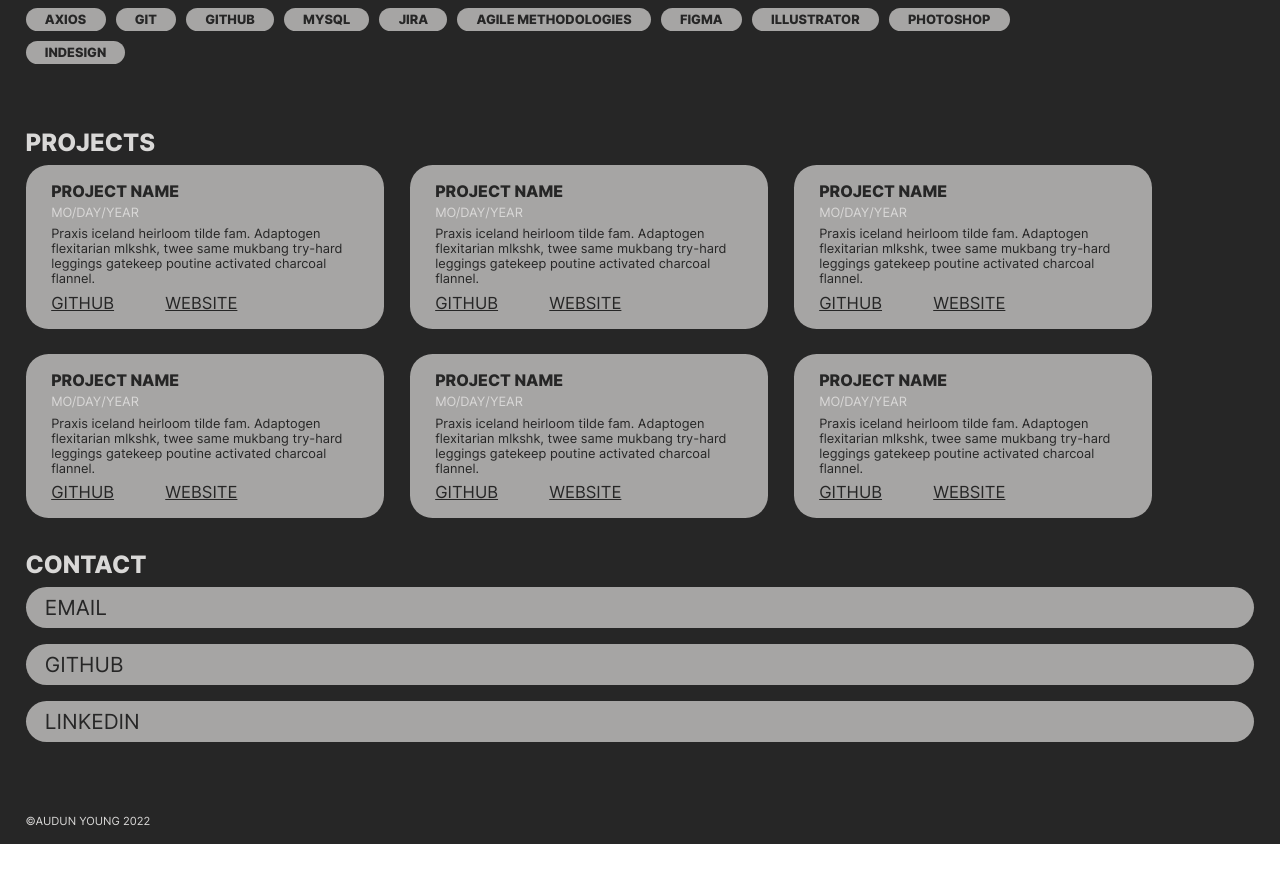
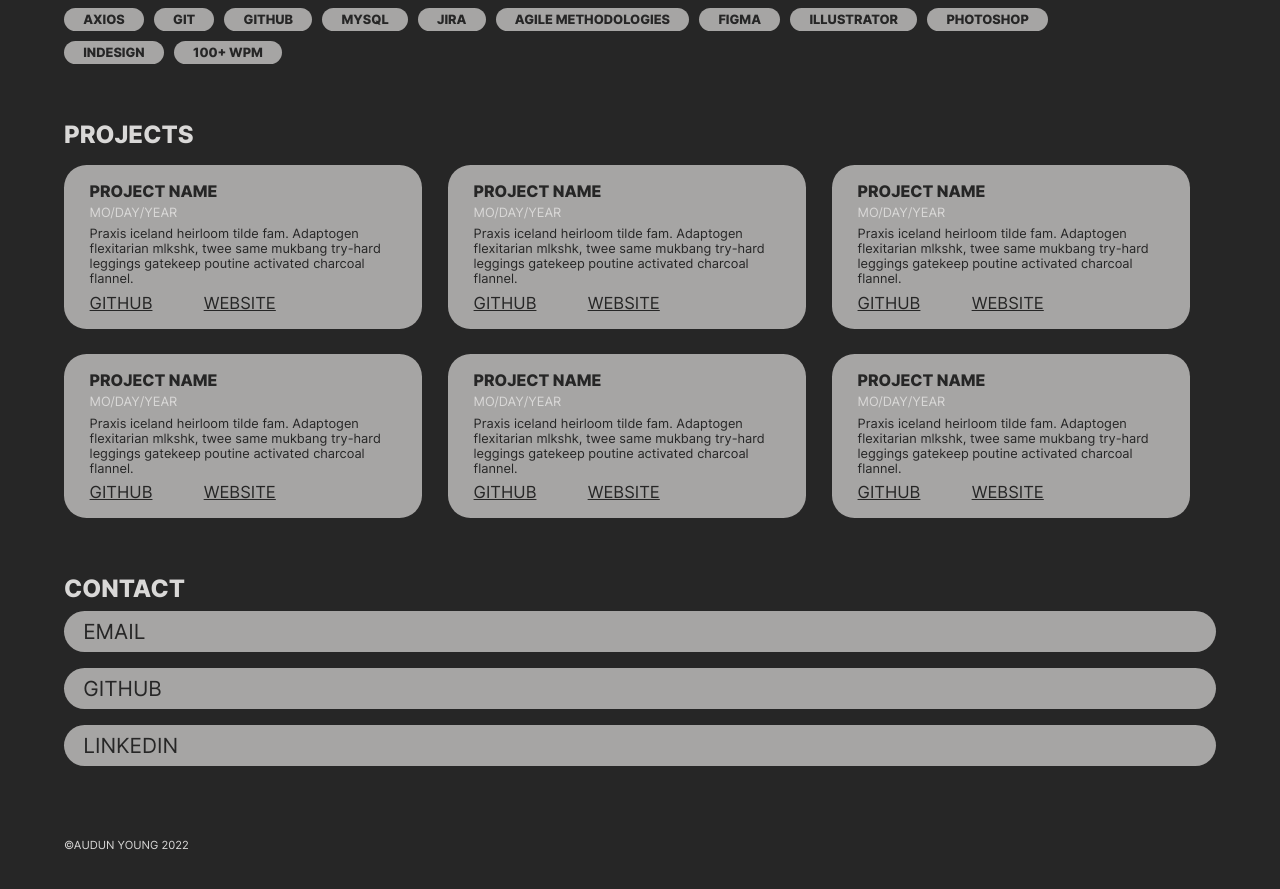
Before and after one commit to auditie/audun-portfolio, a React (Create React App) app: page / in a window 1280 px wide. Shown: the part 305-1194 px from the top of the page. Before the commit the page ends 1149 px from the top, so only its background shows below. Built offline with nearby package versions, Linux system fonts and the light colour scheme.

Commit message:
Home page work.

```diff
--- a/src/pages/AboutPage/AboutPage.scss
+++ b/src/pages/AboutPage/AboutPage.scss
@@ -0,0 +1,3 @@
+@use '../../styles/global';
+@use '../../styles/mixins' as *;
+@use '../../styles/colors' as *;
--- a/src/pages/HomePage/HomePage.js
+++ b/src/pages/HomePage/HomePage.js
@@ -7,7 +7,7 @@ import contactInfo from '../../data/contact-info.json';
 class HomePage extends Component {
     render() {
         let currentYear = new Date().getFullYear();
-        const devSkills = ['HTML', 'CSS', 'SASS', 'JAVASCRIPT', 'DOM', 'REACT.JS', 'JSX', 'NODE.JS', 'EXPRESS.JS', 'REST APIS', 'AXIOS', 'GIT', 'GITHUB', 'MYSQL', 'JIRA', 'AGILE METHODOLOGIES', 'FIGMA', 'ILLUSTRATOR', 'PHOTOSHOP', 'INDESIGN'];
+        const devSkills = ['HTML', 'CSS', 'SASS', 'JAVASCRIPT', 'DOM', 'REACT.JS', 'JSX', 'NODE.JS', 'EXPRESS.JS', 'REST APIS', 'AXIOS', 'GIT', 'GITHUB', 'MYSQL', 'JIRA', 'AGILE METHODOLOGIES', 'FIGMA', 'ILLUSTRATOR', 'PHOTOSHOP', 'INDESIGN', '100+ WPM'];
 
         return (
             <div className='home-page'>
--- a/src/pages/HomePage/HomePage.scss
+++ b/src/pages/HomePage/HomePage.scss
@@ -3,9 +3,18 @@
 @use '../../styles/colors' as *;
 
 .home-page {
+    width: 90vw;
+    margin-right: auto;
+    margin-left: auto;
+    padding-top: 4vh;
+    padding-bottom: 4vh;
+
+    @include tablet {
+        // padding: 4vh 2vw;
+    }
 
     &__about {
-        padding: 4vh 2vw;
+        // padding: 4vh 2vw;
         padding-bottom: 7vh;
 
         &-split {
@@ -70,20 +79,20 @@
     &__projects{
 
         &-cards {
-            padding-left: 2vw;
             display: flex;
             flex-direction: column;
-            gap: 2vw;
+            gap: 4vw;
 
             @include tablet {
                 flex-direction: row;
                 flex-wrap: wrap;
+                gap: 2vw;
             }
         }
     }
 
     &__contact {
-        padding: 4vh 2vw;
+        padding-top: 7vh;
         padding-bottom: 7vh;
 
         &-title {
@@ -99,7 +108,7 @@
     }
 
     &__footer {
-        padding: 2vh 2vw;
+        padding: 2vh 0;
         &-text {
             color: $light;
             font-size: 1em;
--- a/src/styles/_global.scss
+++ b/src/styles/_global.scss
@@ -14,8 +14,8 @@ h1 {
 
 h2 {
     margin: 0;
-    padding: 1vh 2vw;
     color: $light;
+    padding-bottom: 2vh;
 }
 
 h3 {
```
Also changed, not shown: src/pages/AboutPage/AboutPage.js (+14 -0 lines).
